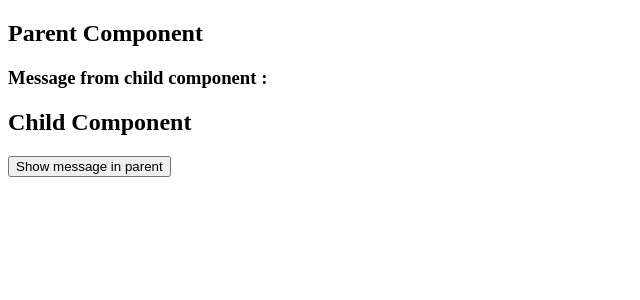
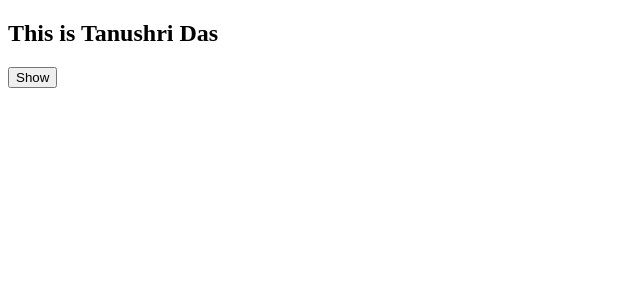
Before and after one commit to Tanushri-Das/React-Problem-Solving-Questions-Answer, a React (Vite) app: page / in a window 1280 px wide. Shown: the top 300 px of the page, without its empty margins (0-640 px from the left). Built offline with nearby package versions, Linux system fonts and the light colour scheme.

Commit message:
show and hide data based on condition

```diff
--- a/src/App.jsx
+++ b/src/App.jsx
@@ -1,5 +1,6 @@
 import React from "react";
-import ParentComponent from "./Components/ParentComponent/ParentComponent";
+import ShowHideData from "./Components/ShowHideData/ShowHideData";
+// import ParentComponent from "./Components/ParentComponent/ParentComponent";
 // import Parent from "./Components/Parent/Parent";
 // import ShowCurrentTime from "./Components/ShowCurrentTime/ShowCurrentTime";
 // import SumOfTwoNumbers from "./Components/SumOfTwoNumbers/SumOfTwoNumbers";
@@ -18,7 +19,8 @@ const App = () => {
       {/* <DisplayData/> */}
       {/* <ShowCurrentTime/> */}
       {/* <Parent/> */}
-      <ParentComponent/>
+      {/* <ParentComponent/> */}
+      <ShowHideData/>
     </div>
   );
 };
--- /dev/null
+++ b/src/Components/ShowHideData/ShowHideData.jsx
@@ -0,0 +1,15 @@
+import React, { useState } from "react";
+
+const ShowHideData = () => {
+  const [isVisible, setIsVisible] = useState(true);
+  return (
+    <div>
+      <h2>{isVisible ? "This is Tanushri Das" : null}</h2>
+      <button onClick={() => setIsVisible(!isVisible)}>
+        {isVisible ? "Show" : "Hide"}
+      </button>
+    </div>
+  );
+};
+
+export default ShowHideData;
```
